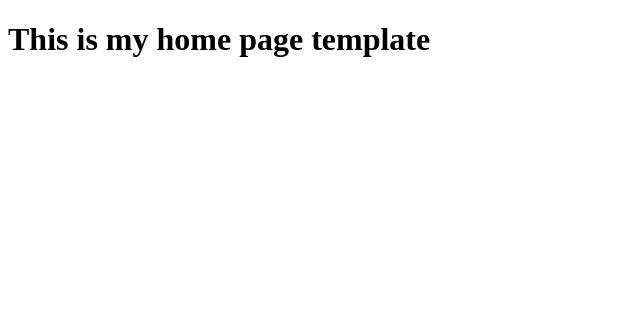
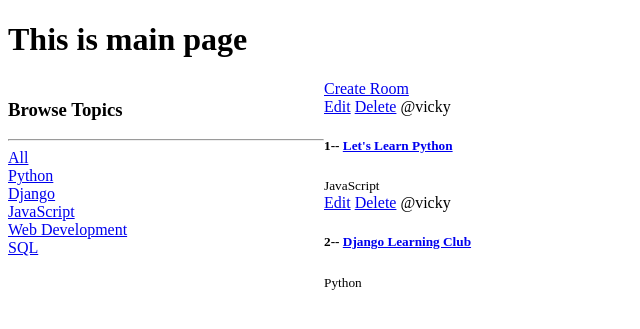
Before and after one commit to vickytilotia/Study_Discord_Django_App, a Django app: page / in a window 1280 px wide. Shown: the top 329 px of the page, without its empty margins (0-640 px from the left). Run offline with Django 3.2, Linux system fonts and the light colour scheme; data comes from the database, SQL or seed files in the repository; both versions use the stored data as it was after the commit.

Commit message:
created room form, topic display on home

```diff
--- a/study/admin.py
+++ b/study/admin.py
@@ -1,6 +1,9 @@
 from django.contrib import admin
 
 # Register your models here.
-from .models import Room
+from .models import Room, Message, Topic
 
+# To display the models in admin area
 admin.site.register(Room)
+admin.site.register(Message)
+admin.site.register(Topic)
--- a/study/models.py
+++ b/study/models.py
@@ -6,6 +6,7 @@ class Topic(models.Model):
     name = models.CharField( max_length=250)
 
     def __str__(self):
+         # responsible to show name of class in admin area instead of object1
         return self.name
 
 
@@ -25,6 +26,9 @@ class Room(models.Model):
     # difference between the now and now_add is now_add only take time once
     #  and then never update whereas auto_now update everytime with the update in function.
 
+    class Meta:
+        # orders of room in admin area
+        ordering = ['-updated','-created']
 
 
     def __str__(self):
--- a/study/templates/study/home.html
+++ b/study/templates/study/home.html
@@ -1,12 +1,59 @@
-<!DOCTYPE html>
-<html lang="en">
-<head>
-    <meta charset="UTF-8">
-    <meta http-equiv="X-UA-Compatible" content="IE=edge">
-    <meta name="viewport" content="width=device-width, initial-scale=1.0">
-    <title>Document</title>
-</head>
-<body>
-    <h1>This is my home page template</h1>
-</body>
-</html>
+{% extends 'main.html' %}
+
+
+
+{% block css %}
+<style>
+    .home-container{
+        display:grid;
+        grid-template-columns: 1fr 3fr;
+    }
+</style>
+
+{% endblock %}
+
+
+{% block content%}
+
+<div class="home-container">
+
+    <div>
+        <h3>Browse Topics</h3>
+        <hr>
+        <div>
+            <a href="{%url 'home' %}">All</a>
+        </div>
+        {% for topic in topics%}
+        <div>
+            <a href="{%url 'home' %}?q={{topic.name}}">{{topic.name}}</a>
+        </div>
+        {%endfor%}
+    </div>
+
+    <div>
+        <a href="{%url 'create-room' %}">Create Room</a>
+
+        <div>
+            {% for room in rooms%}
+
+            <div>
+                <a href="{% url 'update-room' room.id %}">Edit</a>
+                <a href="{% url 'delete-room' room.id %}">Delete</a>
+                <span>@{{room.host.username}}</span>
+                <h5>{{room.id}}-- <a href="{% url 'room' room.id %}">{{room.name}}</a></h5>
+                <small>{{room.topic.name}}</small>
+            </div>
+
+            {% endfor%}
+
+        </div>
+
+
+
+    </div>
+
+
+
+</div>
+
+    {% endblock content%}
--- a/study/urls.py
+++ b/study/urls.py
@@ -6,5 +6,8 @@ from . import views
 
 urlpatterns = [
     path('', views.home, name="home"),
-    path('room/', views.room, name="room"),
+    path('room/<str:pk>/', views.room, name="room"),
+    path('create-room/', views.createRoom, name="create-room"),
+    path('update-room/<str:pk>/', views.updateRoom, name="update-room"),
+    path('delete-room/<str:pk>/', views.deleteRoom, name="delete-room"),
 ]
--- a/study/views.py
+++ b/study/views.py
@@ -1,15 +1,60 @@
-from django.shortcuts import render
-from .models import Room
+from django.shortcuts import render,redirect
+from .models import Room,Topic,Message
+
+from .forms import RoomForm
 
 
 
 def home(request):
-    rooms= Room.objects.all()
-    context = {'rooms':rooms}
+    # Set q ='' if it is none
+    q = request.GET.get('q') if request.GET.get('q') !=None else ''
+    # filter topic->name-> that contains-> q string partially or fully
+    # i stands for case insensitivity
+    # Now when q=''or None then empty string match with all the topic name
+    # so that filter return all the room objects
+    rooms= Room.objects.filter(topic__name__icontains=q)
+
+    topics = Topic.objects.all()
+
+    context = {'rooms':rooms, 'topics':topics}
     return render(request, 'study/home.html', context)
 
 
-def room(request):
+def room(request,pk):
     room = Room.objects.get(id=pk)
     context = {'room': room}
     return render(request, 'study/room.html', context)
+
+
+def createRoom(request):
+    form =  RoomForm()
+    if request.method=='POST':
+        form = RoomForm(request.POST)
+        if form.is_valid():
+            form.save()
+            return redirect('home')
+
+    context = {'form': form}
+    return render(request, 'study/room_form.html', context)
+
+
+def updateRoom(request,pk):
+    room = Room.objects.get(id=pk)
+    form = RoomForm(instance = room)
+
+    if request.method =="POST":
+        form = RoomForm(request.POST, instance = room)
+        if form.is_valid():
+            form.save()
+            return redirect('home')
+
+    context ={'form': form}
+    return render(request, 'study/room_form.html', context)
+
+def deleteRoom(request,pk):
+    room = Room.objects.get(id=pk)
+    if request.method=='POST':
+        room.delete()
+        return redirect('home')
+    context = {'obj': room}
+    return render(request, 'study/delete.html', context)
--- /dev/null
+++ b/templates/main.html
@@ -0,0 +1,22 @@
+{% load static %}
+
+<!DOCTYPE html>
+<html lang="en">
+<head>
+    <meta charset="UTF-8">
+    <meta http-equiv="X-UA-Compatible" content="IE=edge">
+    <meta name="viewport" content="width=device-width, initial-scale=1.0">
+    <title>Document</title>
+
+    {% block css %}
+    {% endblock %}
+
+</head>
+<body>
+
+    <h1>This is main page</h1>
+
+    {% block content %}
+    {% endblock %}
+</body>
+</html>
```
Also changed, not shown: study/forms.py (added, +7 -0 lines), study/templates/study/delete.html (added, +12 -0 lines), study/templates/study/room_form.html (added, +15 -0 lines), db.sqlite3, study/migrations/0003_auto_20220118_1045.py (added).
